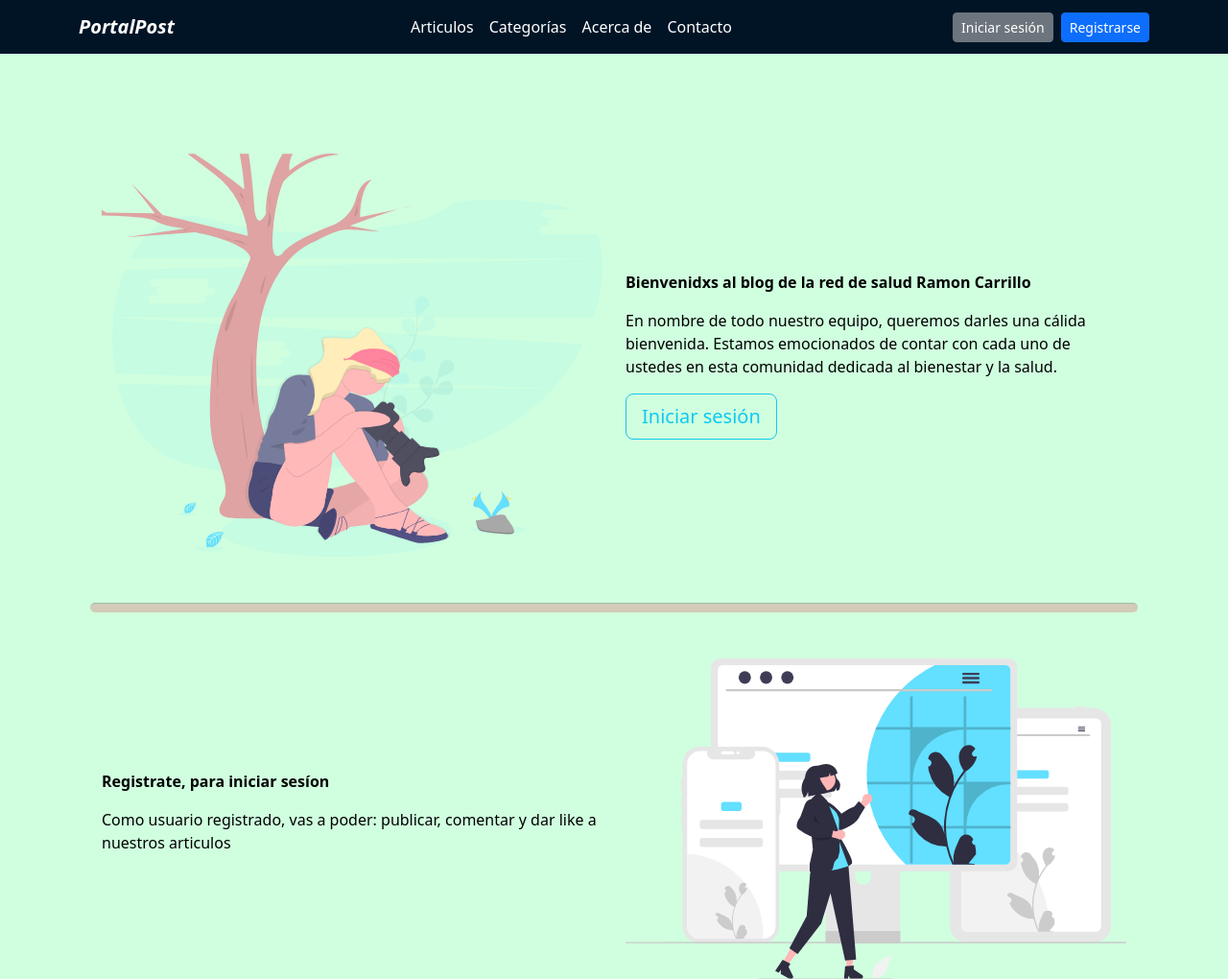
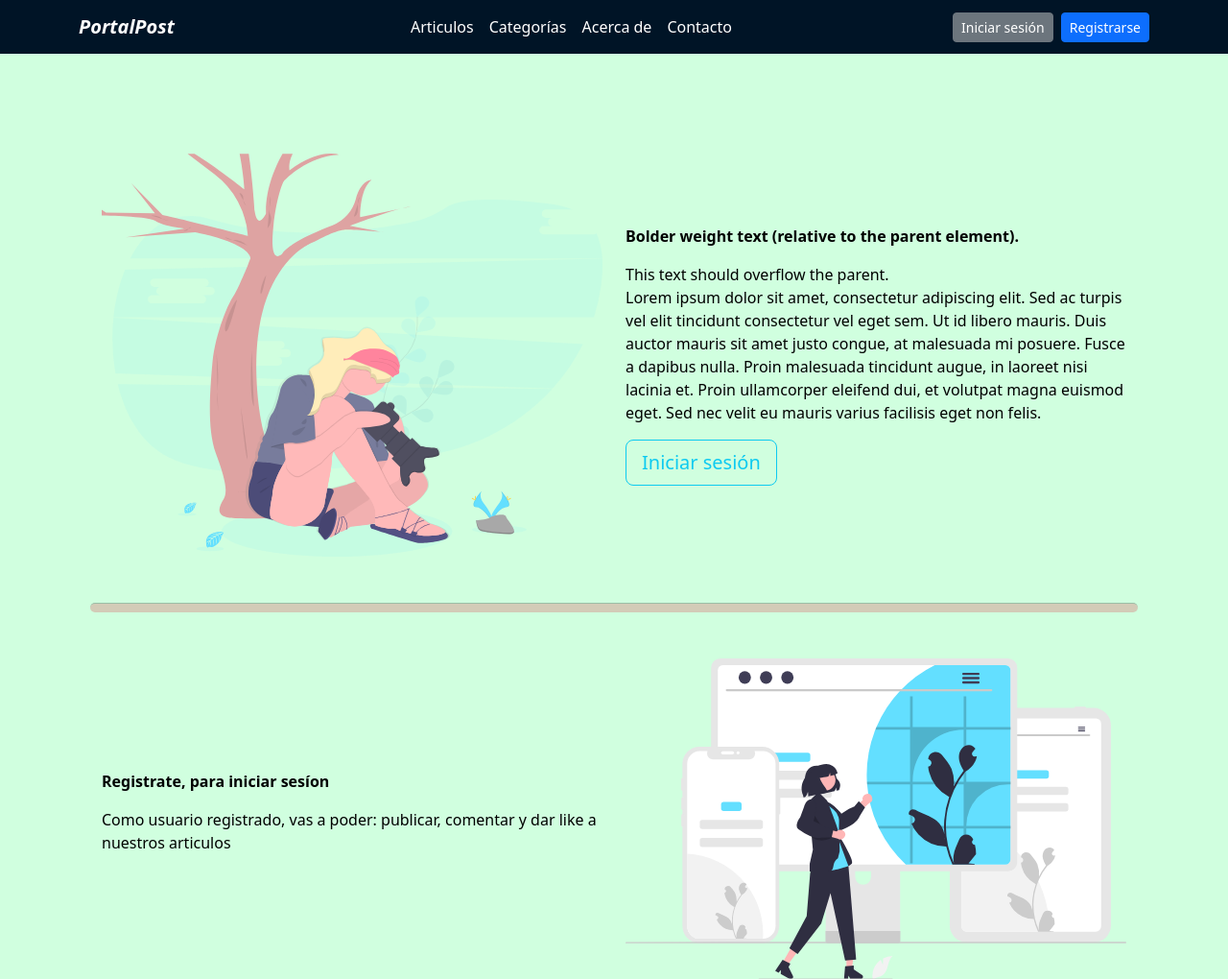
Before and after one commit to Raff4-Gauna/Proyecto-Final-App-Blog, a Django app: page / in a window 1280 px wide. Shown: the top 1020 px of the page at 96% size. Run offline with Django 3.2, Linux system fonts and the light colour scheme; data that the repository does not hold is empty.

Commit message:
asdasdsad

```diff
--- a/static/css/main.css
+++ b/static/css/main.css
@@ -5,6 +5,14 @@
   --bs-dark-rgb: -67, 20, 38;
 }
 
+body{
+  min-height: 100vh;
+  display: flex;
+  flex-direction: column;
+}
+footer{
+  margin-top: auto;
+}
 
 
 
@@ -107,7 +115,6 @@
   padding: 10px;
 }
 
-=======
 /* ###################################*/
 
 /*Centrar todos los articulos*/
--- a/templates/home.html
+++ b/templates/home.html
@@ -1,8 +1,8 @@
 {% extends 'layout.html' %}
 {% load static %}
-
 {% block content %}
 
+<!-- BANNER -->
 <div class="container" style="margin-top: 5rem;">
   <div class="row align-items-center">
     <!-- Image column -->
@@ -11,11 +11,12 @@
     </div>
     <!-- Text column -->
     <div class="col-md-6">
-      <p class="fw-bolder">Bienvenidxs al blog de la red de salud Ramon Carrillo</p>
+      <p class="fw-bolder">Bolder weight text (relative to the parent element).</p>
       <div class="text-nowrap bd-highlight" style="width: 8rem;">
+        This text should overflow the parent.
       </div>
       <p class="fw-lighter">
-        En nombre de todo nuestro equipo, queremos darles una cálida bienvenida. Estamos emocionados de contar con cada uno de ustedes en esta comunidad dedicada al bienestar y la salud.
+        Lorem ipsum dolor sit amet, consectetur adipiscing elit. Sed ac turpis vel elit tincidunt consectetur vel eget sem. Ut id libero mauris. Duis auctor mauris sit amet justo congue, at malesuada mi posuere. Fusce a dapibus nulla. Proin malesuada tincidunt augue, in laoreet nisi lacinia et. Proin ullamcorper eleifend dui, et volutpat magna euismod eget. Sed nec velit eu mauris varius facilisis eget non felis.
       </p>
       <a href="{% url 'usuarios:login_user' %}" type="button" class="btn btn-outline-info btn-lg">Iniciar sesión</a>
     </div>
@@ -23,6 +24,7 @@
 </div>
 
 
+<!-- HOME1 -->
 <hr style="height: 10px; background-color: #dc3545; border-radius: 1rem; margin: 3rem 0;">
 <div class="container">
   <div class="row align-items-center">
@@ -41,11 +43,7 @@
 </div>
 <hr style="height: 10px; background-color: #dc3545; border-radius: 1rem; margin: 3rem 0;">
 
-
-
-
-
-  <!-- Sección de las imágenes de los artículos -->
+<!-- Sección de las imágenes de los artículos -->
   {% comment %} <div class="row my-4 text-center">
     {% for article in articles %}
     <div class="col-md-4 p-4">
@@ -108,9 +106,11 @@
       </div>
       {% endfor %}
     </div>
-  </div> {% endcomment %}
+</div> {% endcomment %}
 
-  <h3 class="text-decoration-underline text-center" class="font-monospace" >Articulos recientes </h3>
+
+<!--ARTICULOS RECIENTES -->
+<h3 class="text-decoration-underline text-center" class="font-monospace" >Articulos recientes </h3>
   <div class="row my-4 text-center">
     {% for article in articles %}
     <div class="col-md-4 p-4">
@@ -139,8 +139,4 @@
     {% endfor %}
 </div>
 
-
-
-
-
 {% endblock %}
--- a/templates/partials/navbar.html
+++ b/templates/partials/navbar.html
@@ -55,8 +55,6 @@
         </div>
     </div>
 </nav> {% endcomment %}
-
-
 
 <nav class="navbar navbar-expand-lg navbar-dark bg-dark">
     <div class="container">
```
Also changed, not shown: static/css/about.css (+18 -3 lines), templates/Articulos/profile/articles/all_articles.html (+51 -46 lines), templates/about/about.html (+3 -25 lines).
